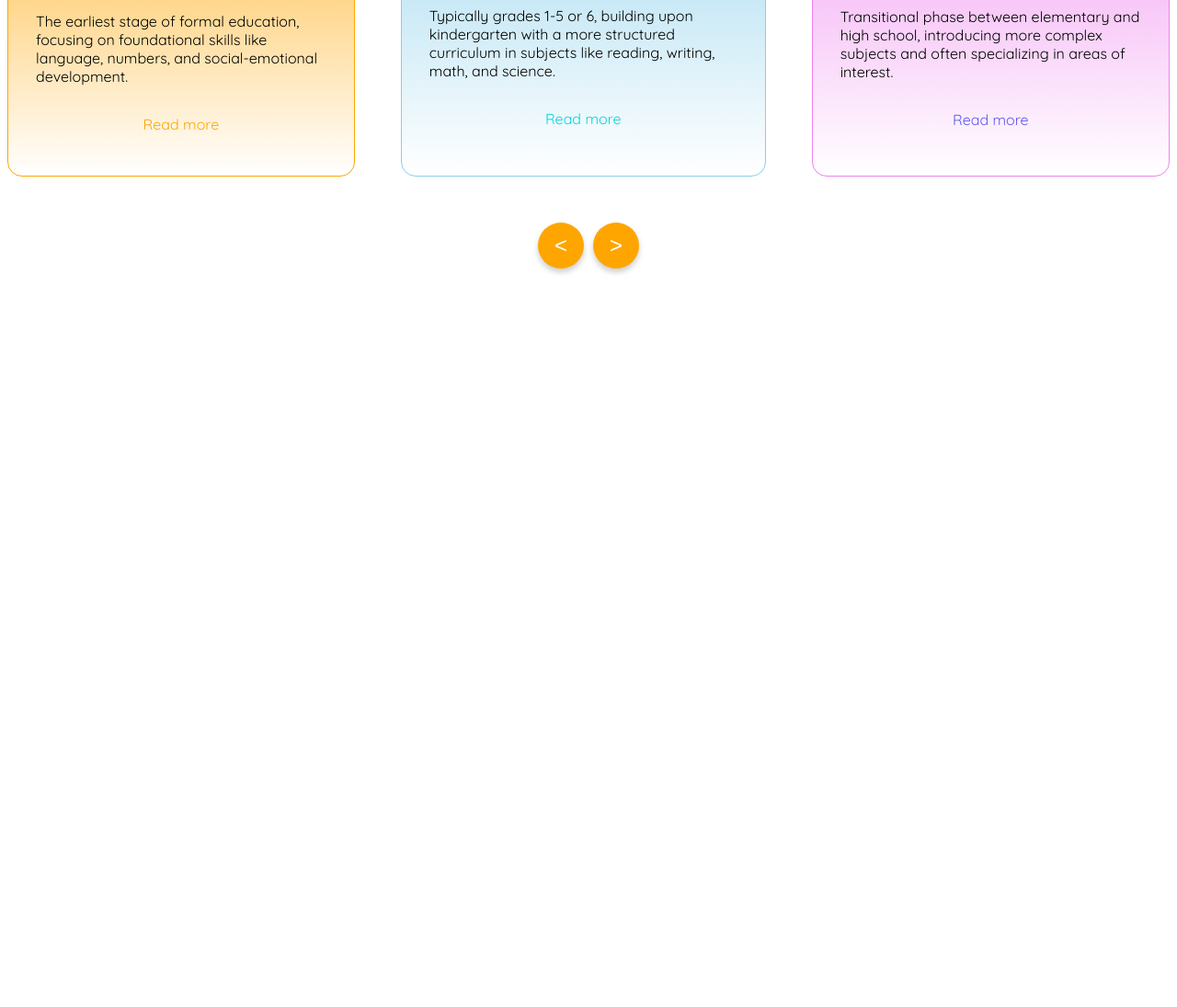
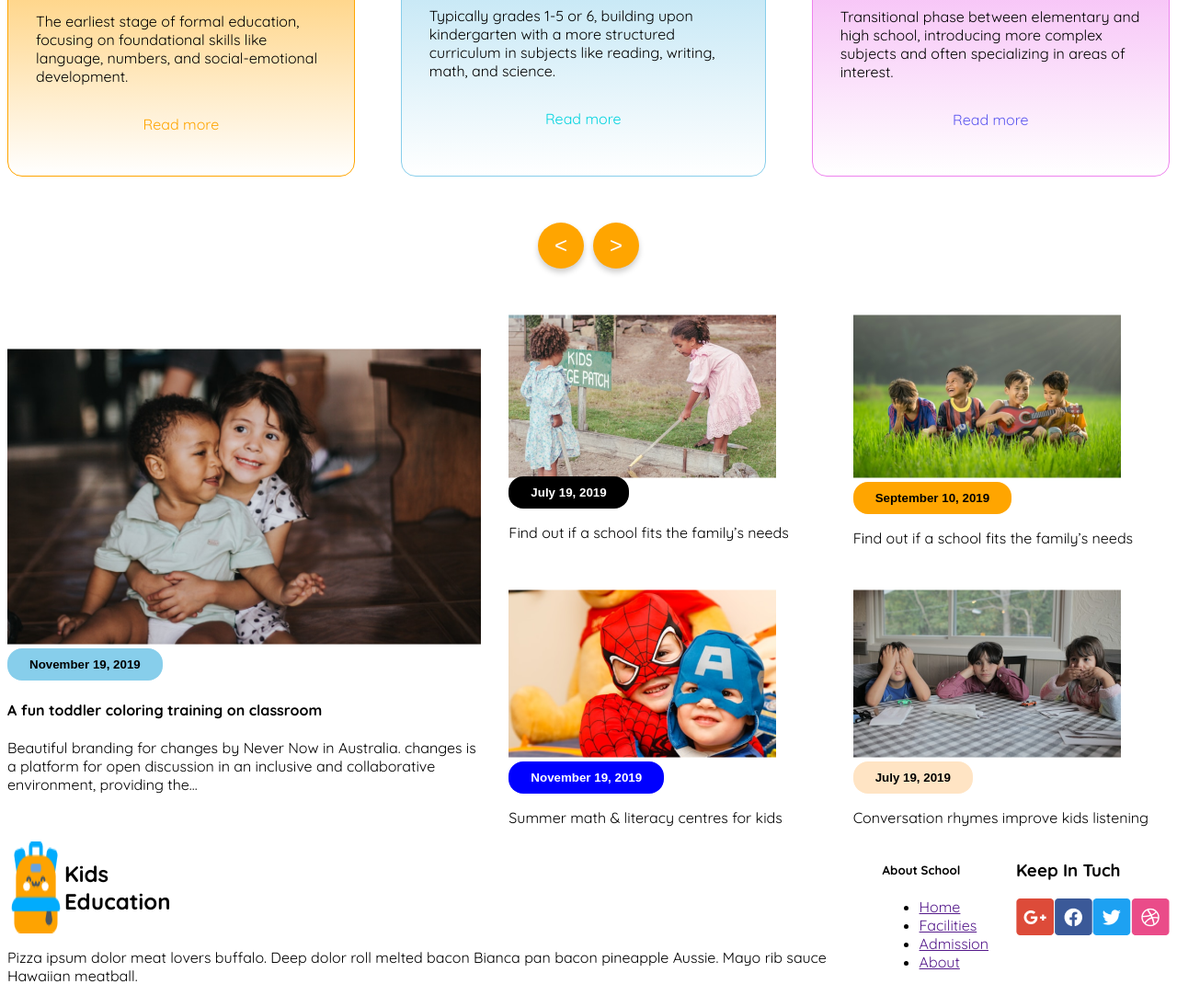
Before and after one commit to romocs/assignment02, a plain HTML site: page index.html in a window 1280 px wide. Shown: the part 1150-2245 px from the top of the page at 92% size. Before the commit the page ends 1450 px from the top, so only its background shows below. Drawn offline with Linux system fonts and the light colour scheme.

Commit message:
incomplete

```diff
--- a/index.html
+++ b/index.html
@@ -41,8 +41,9 @@
             <div class="banner-container">
                 <h1 class="banner-title"><span class="orange">Empowering</span> <br>
                     students from small age <span class="skyblue">towards vision</span></h1>
-                    <p class="banner-subtitle">With the courage, Confidence, Creativity and Compassion to make <br> their Unique Contribution in a Diverse and Dynamic World.</p>
-                    <button class="enrol">Enroll Now</button>
+                <p class="banner-subtitle">With the courage, Confidence, Creativity and Compassion to make <br> their
+                    Unique Contribution in a Diverse and Dynamic World.</p>
+                <button class="enrol">Enroll Now</button>
             </div>
             <div class="banner-img">
                 <img src="assets/hero-kids.png" alt="">
@@ -60,21 +61,24 @@
                 <div class="curiculum-container curri-gradient-1">
                     <div class="icon"><img src="assets/kinder.png" alt=""></div>
                     <h3 class="curi-title">Kinder (3-6) Years</h3>
-                    <p class="curi-para">The earliest stage of formal education, focusing on foundational skills like language, numbers, and social-emotional development.</p>
+                    <p class="curi-para">The earliest stage of formal education, focusing on foundational skills like
+                        language, numbers, and social-emotional development.</p>
                     <p class="readmore orange">Read more</p>
 
                 </div>
                 <div class="curiculum-container curri-gradient-2">
                     <div class="icon"><img src="assets/elementary.png" alt=""></div>
                     <h3 class="curi-title">Elementary School</h3>
-                    <p class="curi-para"> Typically grades 1-5 or 6, building upon kindergarten with a more structured curriculum in subjects like reading, writing, math, and science.</p>
+                    <p class="curi-para"> Typically grades 1-5 or 6, building upon kindergarten with a more structured
+                        curriculum in subjects like reading, writing, math, and science.</p>
                     <p class="readmore skyblue">Read more</p>
 
                 </div>
                 <div class="curiculum-container curri-gradient-3">
                     <div class="icon"><img src="assets/middle.png" alt=""></div>
                     <h3 class="curi-title">Middle (10-16) Years</h3>
-                    <p class="curi-para">Transitional phase between elementary and high school, introducing more complex subjects and often specializing in areas of interest.</p>
+                    <p class="curi-para">Transitional phase between elementary and high school, introducing more complex
+                        subjects and often specializing in areas of interest.</p>
                     <p class="readmore violet">Read more</p>
 
                 </div>
@@ -87,7 +91,71 @@
         <div class="navigation-buttons">
             <button class="nav-button left">&lt;</button>
             <button class="nav-button right">&gt;</button>
-          </div>
+        </div>
+
+
+
+        <section class="our-stories">
+            <div class="storycard">
+                <div class="storycard1">
+                    <div class="sto-img"><img src="assets/story-1.png" alt=""></div>
+                    <div class="testbtn"><button class="story-btn1">November 19, 2019</button></div>
+                    <div class="storycard-container">
+                        <h4 class="story-title">A fun toddler coloring training on
+                            classroom
+
+                        </h4>
+                        <p class="story1-desc">Beautiful branding for changes by Never Now in Australia.
+                            changes is a platform for open discussion in an inclusive and
+                            collaborative environment, providing the...</p>
+                    </div>
+
+                </div>
+                <div class="storycard-grid">
+                    <div class="storycard2">
+                      <div>
+                          <img src="assets/story-2.png" alt="">
+
+                        <button id="story-btn2">July 19, 2019</button>
+                      </div>
+
+                        <div>
+                            <p class="story2-desc">Find out if a school fits the
+                                family’s needs</p>
+
+
+                        </div>
+                    </div>
+
+                    <div class="storycard3">
+                        <div class="sto-img"><img src="assets/story-3.png" alt=""></div>
+                        <div>
+                            <button class="story-btn3">September 10, 2019</button>
+                        </div>
+
+                        <p class="story3-desc">Find out if a school fits the
+                            family’s needs</p>
+                    </div>
+                    <div class="storycard4">
+                        <div class="sto-img"><img src="assets/story-4.png" alt=""></div>
+                        <div><button class="story-btn4">November 19, 2019</button></div>
+
+                        <p class="story4-desc">Summer math & literacy
+                            centres for kids</p>
+                    </div>
+                    <div class="storycard5">
+                        <div class="sto-img"><img src="assets/story-5.png" alt=""></div>
+                        <div><button class="story-btn5">July 19, 2019</button></div>
+
+                        <p class="story5-desc">Conversation rhymes
+                            improve kids listening</p>
+                    </div>
+
+                </div>
+
+            </div>
+
+        </section>
 
 
 
@@ -97,6 +165,38 @@
     </main>
 
     <footer>
+        <section class="footer">
+            <div class="kidsedu">
+                <div class="kidsedubag">
+                    <img src="assets/logo.png" alt="">
+                    <div class="footer-title">
+                        <h2>Kids <br>
+                            Education</h2>
+                    </div>
+
+                </div>
+                <p>Pizza ipsum dolor meat lovers buffalo. Deep dolor roll melted bacon Bianca pan bacon pineapple Aussie. Mayo rib sauce Hawaiian meatball.</p>
+            </div>
+            <div class="about">
+                <h5>About School</h5>
+                <ul>
+                    <li><a href="">Home</a></li>
+                    <li><a href="">Facilities</a></li>
+                    <li><a href="">Admission</a></li>
+                    <li><a href="">About</a></li>
+                </ul>
+            </div>
+
+            <div class="keepintuch">
+                <h3>Keep In Tuch</h3>
+                <div class="kiticons">
+                    <img src="assets/google+.png" alt="">
+                    <img src="assets/fb.png" alt="">
+                    <img src="assets/twitter.png" alt="">
+                    <img src="assets/dribble.png" alt="a">
+                </div>
+            </div>
+        </section>
 
     </footer>
 
--- a/style.css
+++ b/style.css
@@ -104,6 +104,20 @@ nav{
     font-size: 20;
     margin-top: 0px;
 }
+@media screen and (max-width: 576px) {
+
+
+    .banner-hero{
+        flex-direction:column-reverse;
+    }
+    .banner-img{
+        width: 100%;
+    }
+    .banner-container{
+        padding: 15px;
+    }
+
+}
 .curiculum-container{
 
     border-radius: 16px;
@@ -156,6 +170,8 @@ nav{
   }
 
 
+
+
   .nav-button {
     width: 50px;
     height: 50px;
@@ -170,6 +186,102 @@ nav{
     box-shadow: 0 4px 6px rgba(0, 0, 0, 0.2);
     cursor: pointer;
 
+  }
+  .storycard{
+    display: flex;
+    max-width: 1440px;
+    margin: 0 auto;
+    align-items: center;
+    gap: 30px;
+    margin-top: 50px;
+
+
+  }
+  .storycard-grid{
+    display: grid;
+    grid-template-columns: repeat(2, 1fr);
+    gap: 30px;
+  }
+.story-btn1{
+    padding: 10px 24px;
+    border-radius: 16px;
+    border: none;
+    background-color: skyblue;
+    font-weight: bold;
+
+
+}
+
+
+
+#story-btn2{
+    padding: 10px 24px;
+    border-radius: 16px;
+    border: none;
+    background-color: black;
+    color: white;
+    font-weight: bold;
+    margin-top: -50px;
+
+
+
+
+}
+
+.story-btn3{
+    padding: 10px 24px;
+    border-radius: 16px;
+    border: none;
+    background-color: orange;
+    font-weight: bold;
+
+}
+
+.story-btn4{
+    padding: 10px 24px;
+    border-radius: 16px;
+    border: none;
+    background-color: blue;
+    color: white;
+    font-weight: bold;
+
+}
+.story-btn5{
+    padding: 10px 24px;
+    border-radius: 16px;
+    border: none;
+    background-color: bisque;
+    font-weight: bold;
+}
+.storycard1{
+
+    background-color: white;
+    border-radius: 16px;
+    width: 50%;
+
+
+
+
+
+
+}
+.footer{
+    max-width: 1440px;
+    margin: 0 auto;
+    gap: 30px;
+}
+.storycard1  img{
+    width: 100%;
+}
+.footer{
+    display: flex;
+    justify-content: space-between;
+}
+  .kidsedubag{
+    display: flex;
+  }
+  .kiticons{
+    display: flex;
   }
 
 
@@ -189,6 +301,9 @@ nav{
     .navigation-buttons{
         display: none;
     }
+    .storycard{
+        flex-direction: column;
+    }
 
 
 }
```
